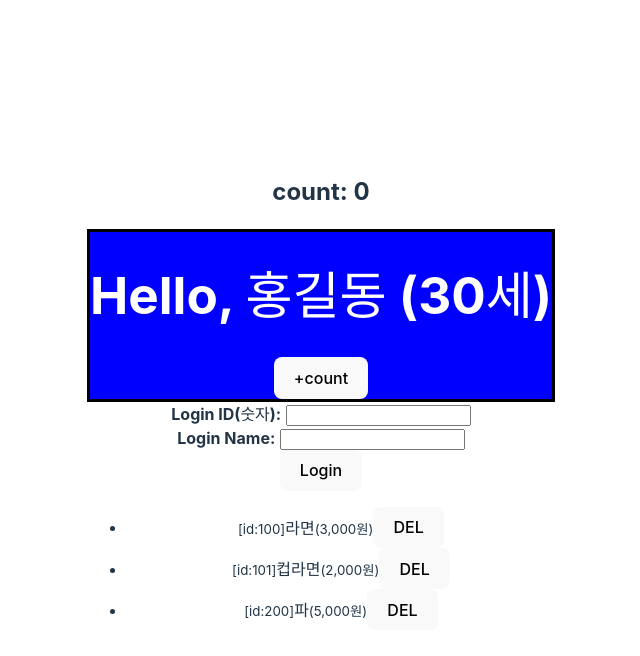
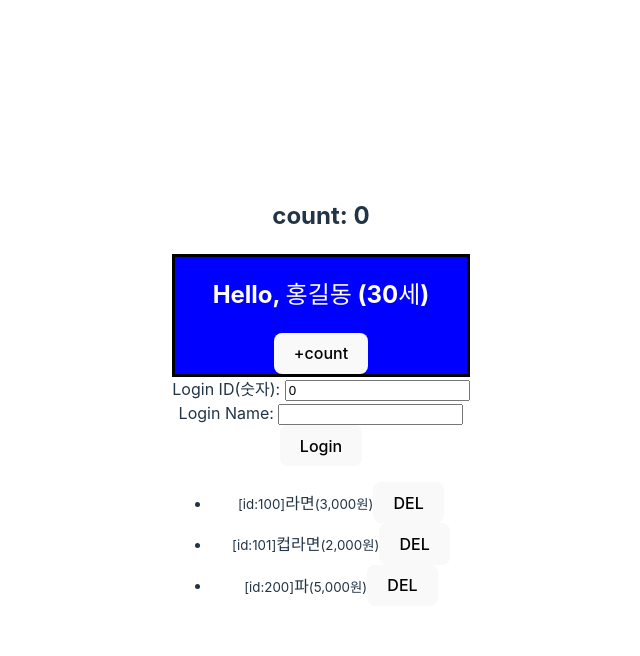
Before and after one commit to Chanmi-Gim/TIL, a React (Vite) app in the folder React/tryThis/rbvite/: page / in a window 1280 px wide. Both pictures are taken after a click on the button "Logout". Shown: the top 656 px of the page, without its empty margins (319-959 px from the left). Built offline with nearby package versions, Linux system fonts and the light colour scheme.

Commit message:
feat : login (Login 컴포넌트에서 id, name 입력받아 로그인)

```diff
--- a/React/tryThis/rbvite/src/App.tsx
+++ b/React/tryThis/rbvite/src/App.tsx
@@ -23,7 +23,11 @@ function App() {
   const [count, setCount] = useState(0);
   const [session, setSession] = useState<Session>(SampleSession);
   const plusCount = () => setCount((count) => count + 1);
-  const login = () => {};
+
+  const login = ({ id, name }: LoginUser) => {
+    if (!name) return alert('Input users name, Please.');
+    setSession({ ...session, loginUser: { id, name } });
+  };
   const logout = () => {
     setSession({ ...session, loginUser: null });
   };
--- a/React/tryThis/rbvite/src/components/Hello.tsx
+++ b/React/tryThis/rbvite/src/components/Hello.tsx
@@ -8,7 +8,6 @@ type Props = {
 };
 
 const Hello = ({ name, age, plusCount }: PropsWithChildren<Props>) => {
-  // age = age + 1;
   const helloId = useId();
   console.log('hello.age>>', age);
   return (
@@ -19,9 +18,9 @@ const Hello = ({ name, age, plusCount }: PropsWithChildren<Props>) => {
         color: 'white',
       }}
     >
-      <h1 id={helloId}>
+      <h2 id={helloId}>
         Hello, {name} ({age}세)
-      </h1>
+      </h2>
       <button onClick={plusCount}>+count</button>
     </div>
   );
--- a/React/tryThis/rbvite/src/components/Login.tsx
+++ b/React/tryThis/rbvite/src/components/Login.tsx
@@ -1,18 +1,29 @@
+import { ChangeEvent, useState } from 'react';
+import { LoginUser } from '../App';
+
 type Props = {
-  login: () => void;
+  login: ({ id, name }: LoginUser) => void;
 };
 
 const Login = ({ login }: Props) => {
-  console.log('@@@Login');
+  const [id, setUserId] = useState(0);
+  const [name, setUserName] = useState('');
+  console.log('>>Login');
+
+  // Setter를 사용하지 않고 따로 함수로 만들면 여러개의 set 사용 가능하므로 편리할 때가 있다. 가독성이 더 좋다.
+  const changeId = (evt: ChangeEvent<HTMLInputElement>) =>
+    setUserId(Number(evt.currentTarget.value));
+  const changeName = (evt: ChangeEvent<HTMLInputElement>) =>
+    setUserName(evt.currentTarget.value);
   return (
     <>
       <div>
-        <b>Login ID(숫자):</b> <input type='number' />
+        Login ID(숫자): <input type='number' value={id} onChange={changeId} />
       </div>
       <div>
-        <b>Login Name:</b> <input type='text' />
+        Login Name: <input type='text' value={name} onChange={changeName} />
       </div>
-      <button onClick={login}>Login</button>
+      <button onClick={() => login({ id, name })}>Login</button>
     </>
   );
 };
--- a/React/tryThis/rbvite/src/components/My.tsx
+++ b/React/tryThis/rbvite/src/components/My.tsx
@@ -1,10 +1,10 @@
-import { Session } from '../App';
+import { LoginUser, Session } from '../App';
 import Login from './Login';
 import Profile from './Profile';
 
 type Props = {
   session: Session;
-  login: () => void;
+  login: ({ id, name }: LoginUser) => void;
   logout: () => void;
   removeCartItem: (itemId: number) => void;
 };
```
